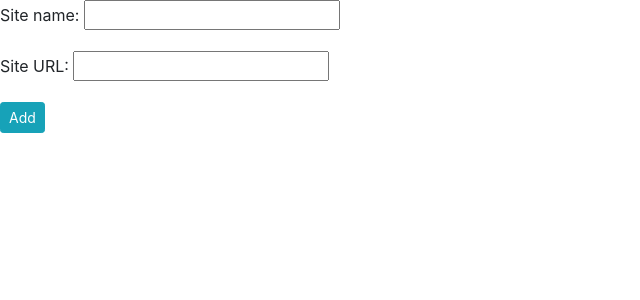
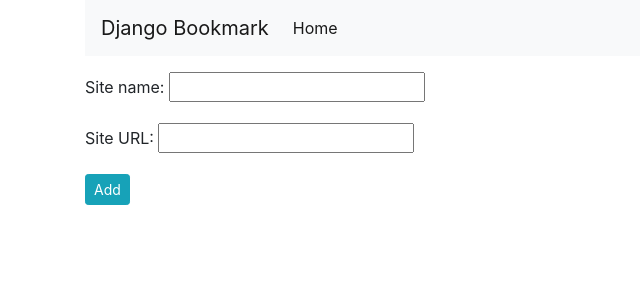
Before and after one commit to ssep4u/Book_django_default, a Django app: page /bookmark/add/ in a window 1280 px wide. Shown: the top 300 px of the page, without its empty margins (0-640 px from the left). Run offline with Django 3.2, Linux system fonts and the light colour scheme; tables that the repository leaves empty hold one stand-in row (values such as "Sample post"); some libraries are stand-ins or nearby versions.

Commit message:
templates/base navbar

```diff
--- a/templates/base.html
+++ b/templates/base.html
@@ -16,7 +16,31 @@
             crossorigin="anonymous"></script>
 </head>
 <body>
-{% block content %}
-{% endblock %}
+<div class="container">
+    <nav class="navbar navbar-expand-lg navbar-light bg-light">
+        <a href="#" class="navbar-brand">Django Bookmark</a>
+        <button class="navbar-toggler" type="button" data-toggle="collapse" data-target="#navbarSupportedContent"
+                aria-controls="navbarSupportedContent" aria-expanded="false" aria-label="Toggle navigation">
+            <span class="navbar-toggler-icon"></span>
+        </button>
+        <div class="collapse navbar-collapse" id="navbarSupportedContent">
+            <ul class="navbar-nav mr-auto">
+                <li class="nav-item active">
+                    <a href="#" class="nav-link">Home <span class="sr-only">(current)</span></a>
+                </li>
+            </ul>
+        </div>
+    </nav>
+    <p></p>
+    <div class="row">
+        <div class="col">
+            {% block content %}
+            {% endblock %}
+
+            {% block pagination %}
+            {% endblock %}
+        </div>
+    </div>
+</div>
 </body>
 </html>
```
